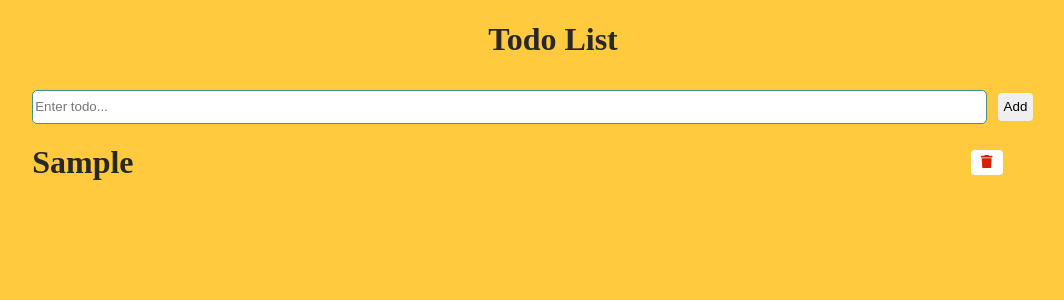
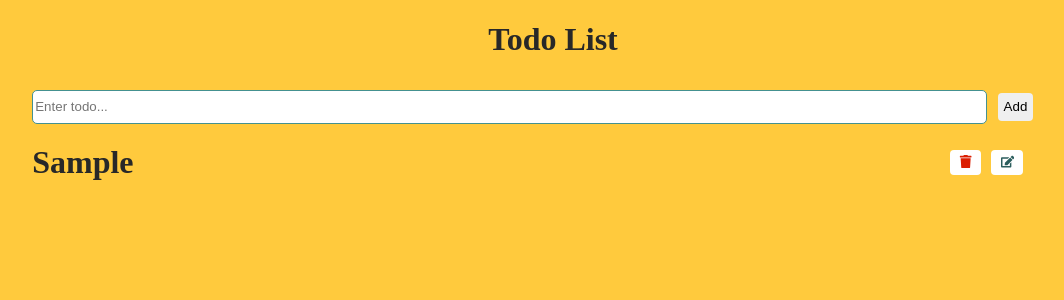
Before and after one commit to avinashtechlvr/todo-react, a React (Vite) app: page / in a window 1280 px wide. Both pictures are taken after typing "Sample" into the empty fields and a click on the button "Add". Shown: the top 300 px of the page, without its empty margins (87-1151 px from the left). Built offline with nearby package versions, Linux system fonts and the light colour scheme.

Commit message:
updated code added edit button

```diff
--- a/src/App.jsx
+++ b/src/App.jsx
@@ -10,13 +10,16 @@ function App() {
   }
   const handleAdd = () => {
     if (todo) {
-      setTodos([...todos, todo]);
+      let newTodo = {};
+      newTodo.id = todos.length + 1;
+      newTodo.value = todo;
+      setTodos([...todos, newTodo]);
       setTodo("");
     }
   };
-  const handleRemove = (value) => {
+  const handleRemove = (id) => {
     let newTodos = [...todos];
-    const index = newTodos.indexOf(value);
+    const index = newTodos.findIndex((ele) => ele.id === id);
     newTodos.splice(index, 1);
     setTodos(newTodos);
   };
@@ -36,7 +39,7 @@ function App() {
       </div>
       {todos &&
         todos.map((ele) => (
-          <Todo key={ele} todo={ele} removeTodo={handleRemove} />
+          <Todo key={ele.id} todo={ele} removeTodo={handleRemove} />
         ))}
     </>
   );
--- a/src/components/Todo.jsx
+++ b/src/components/Todo.jsx
@@ -1,12 +1,20 @@
 import "../styles/App.css";
-import { FaTrash } from "react-icons/fa";
+import { FaEdit, FaTrash } from "react-icons/fa";
 
 function Todo({ todo, removeTodo }) {
   return (
     <div className="container">
-      <h1 className="todo">{todo}</h1>
-      <button onClick={() => removeTodo(todo)} className="remove-button">
+      <h1 className="todo">{todo.value}</h1>
+      <button onClick={() => removeTodo(todo.id)} className="remove-button">
         <FaTrash className="delete-icon" />
+      </button>
+      <button
+        onClick={() => {
+          alert("yet to code!!!");
+        }}
+        className="edit-button"
+      >
+        <FaEdit className="edit-icon" />
       </button>
     </div>
   );
--- a/src/styles/App.css
+++ b/src/styles/App.css
@@ -40,8 +40,8 @@ body {
     flex: 3;
     color: #282828;
 }
-.remove-button{
-    margin-right: 3%;
+.remove-button, .edit-button{
+    margin-right: 1%;
     background-color: white;
     border: none;
     border-radius: 4px;
@@ -53,9 +53,18 @@ body {
     margin: 0.2rem;
     transition: color 0.5s ease;
 }
+.edit-icon{
+    size: 1em;
+    color: #2c5e5d;
+    margin: 0.2rem;
+    transition: color 0.5s ease;
+}
 .remove-button:hover{
     background-color: #db1f02;
 }
-.remove-button:hover svg{
+.edit-button:hover{
+    background-color: #2c5e5d;
+}
+.remove-button:hover svg, .edit-button:hover svg{
     color: white;
 }
```
